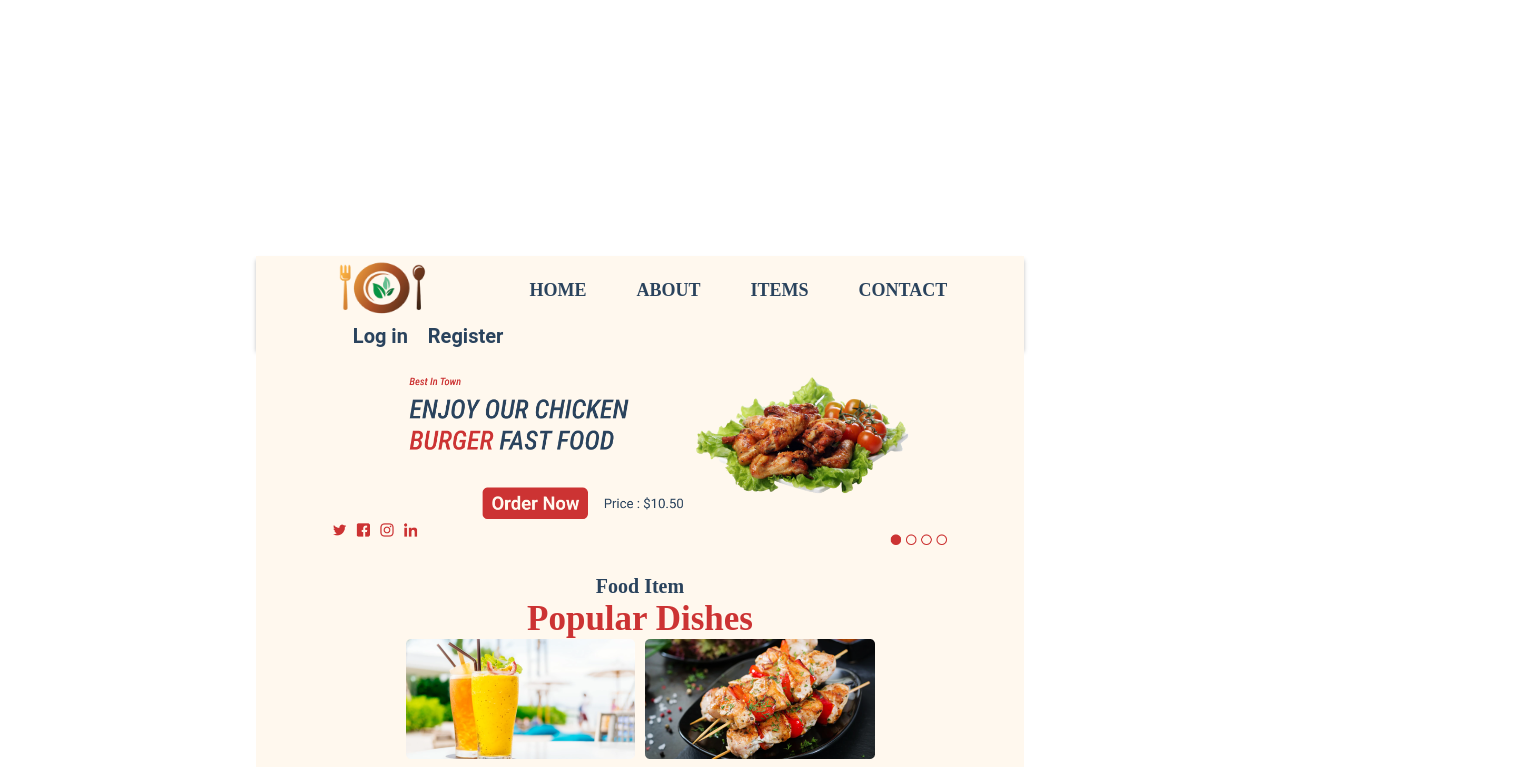
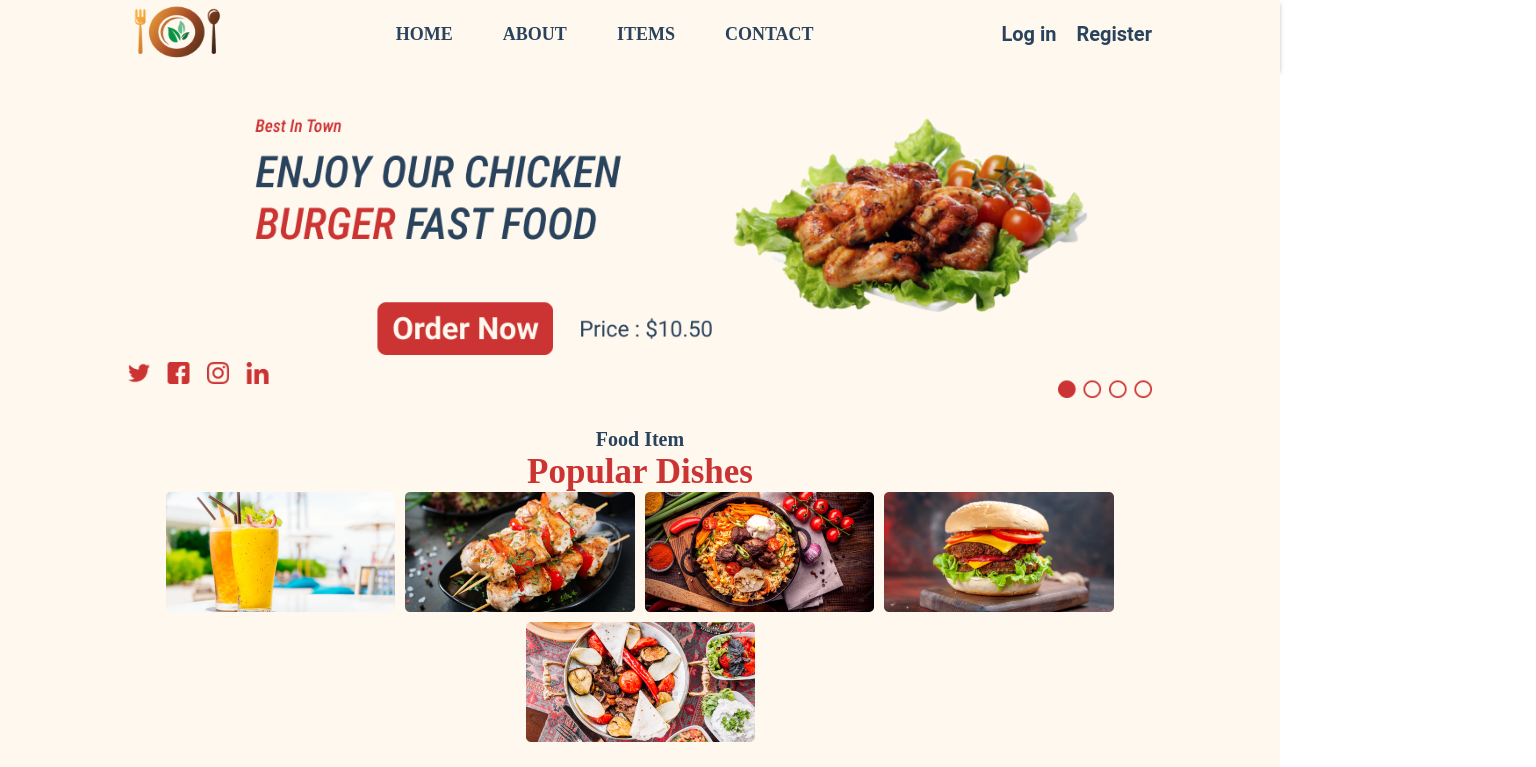
Before and after one commit to dungga7541/restaurant-web, a React (Create React App) app: page / in a window 1280 px wide. Shown: the top 767 px of the page, 1536 px wide, since content can reach past the window. Built offline with nearby package versions, Linux system fonts and the light colour scheme; no server answers.

Commit message:
last-commit

```diff
--- a/src/App.scss
+++ b/src/App.scss
@@ -5,9 +5,6 @@
     padding: 0;
     box-sizing: border-box;
 
-}
-.App{
-    padding: 20%;
 }
 /* Moible & tablet: width<1024px */
 @media only screen and (max-width:63.9375){
```
